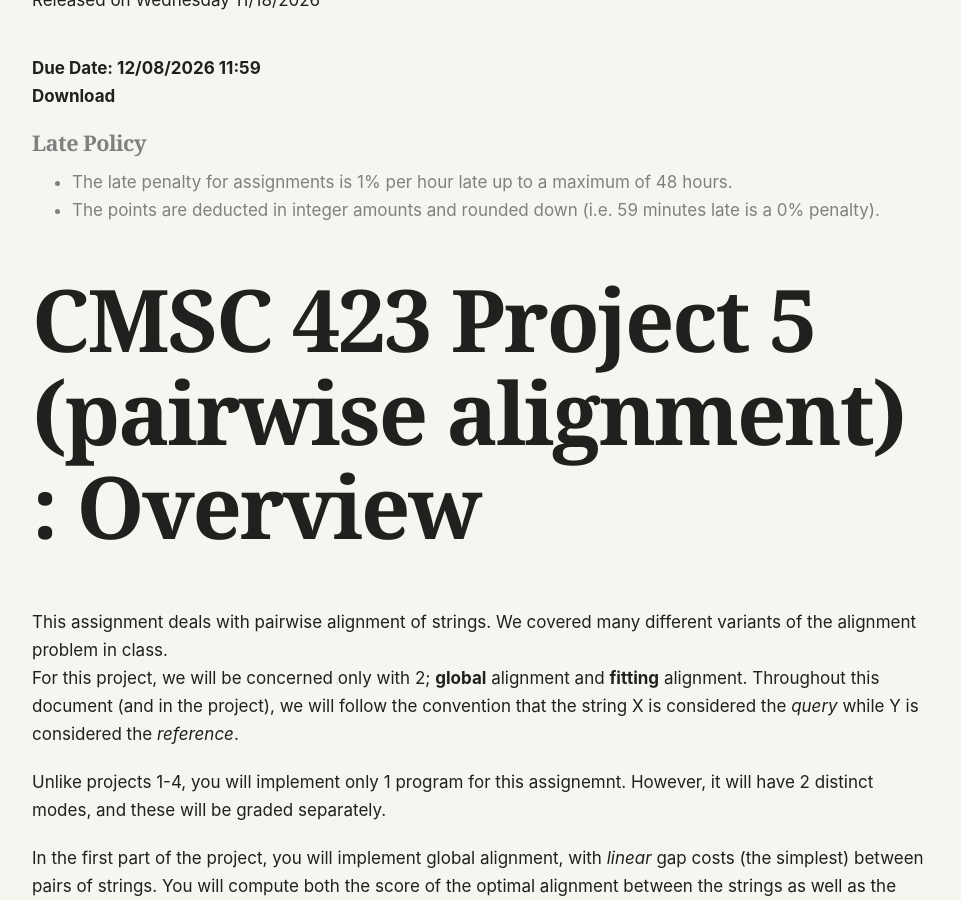
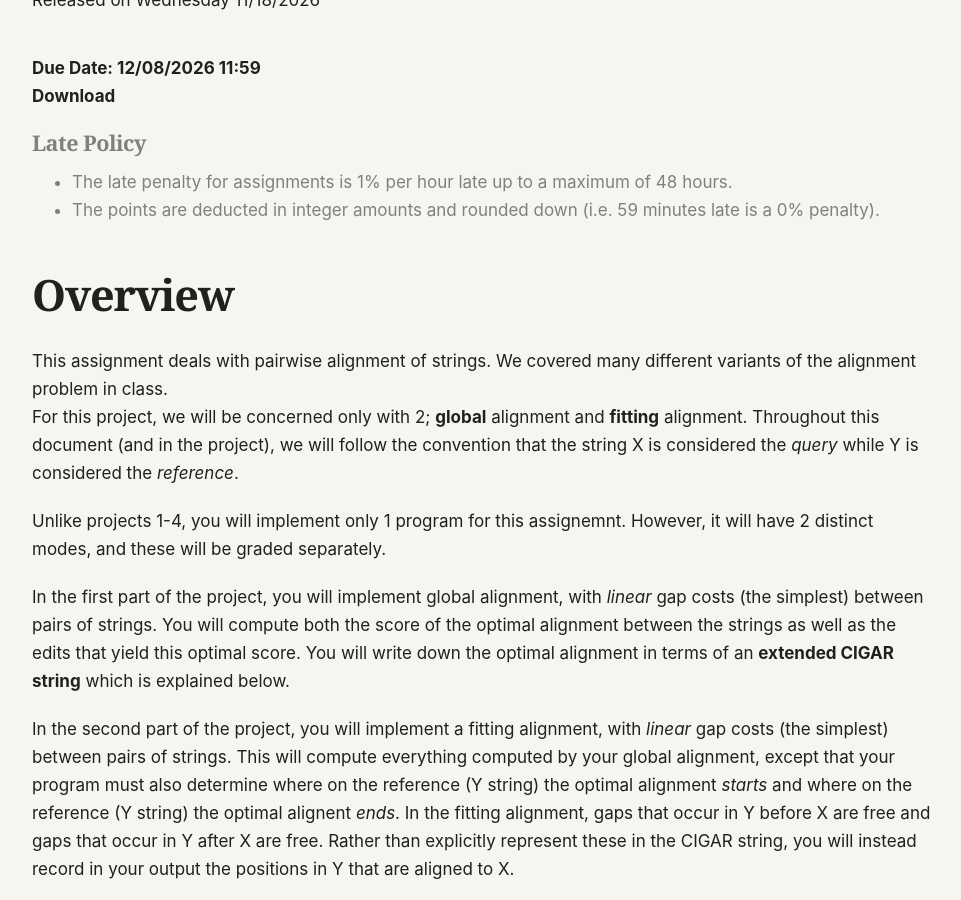
Before and after one commit to umd-cmsc423/f2026, a Jekyll site: the page built from _assignments/05_alignment.md, in a window 1280 px wide and 900 px high, scrolled down 417 px. Shown: the whole window, without its empty margins (48-1009 px from the left). Built offline with Jekyll 4.4.1, drawn with Linux system fonts in a browser that asks for light colours.

Commit message:
text size

```diff
--- a/_assignments/05_alignment.md
+++ b/_assignments/05_alignment.md
@@ -13,7 +13,7 @@ due_event:
 ---
 
 
-# CMSC 423 Project 5 (pairwise alignment) : Overview
+## Overview
 
 This assignment deals with pairwise alignment of strings.  We covered many different variants of the alignment problem in class.
 For this project, we will be concerned only with 2; **global** alignment and **fitting** alignment.
```
